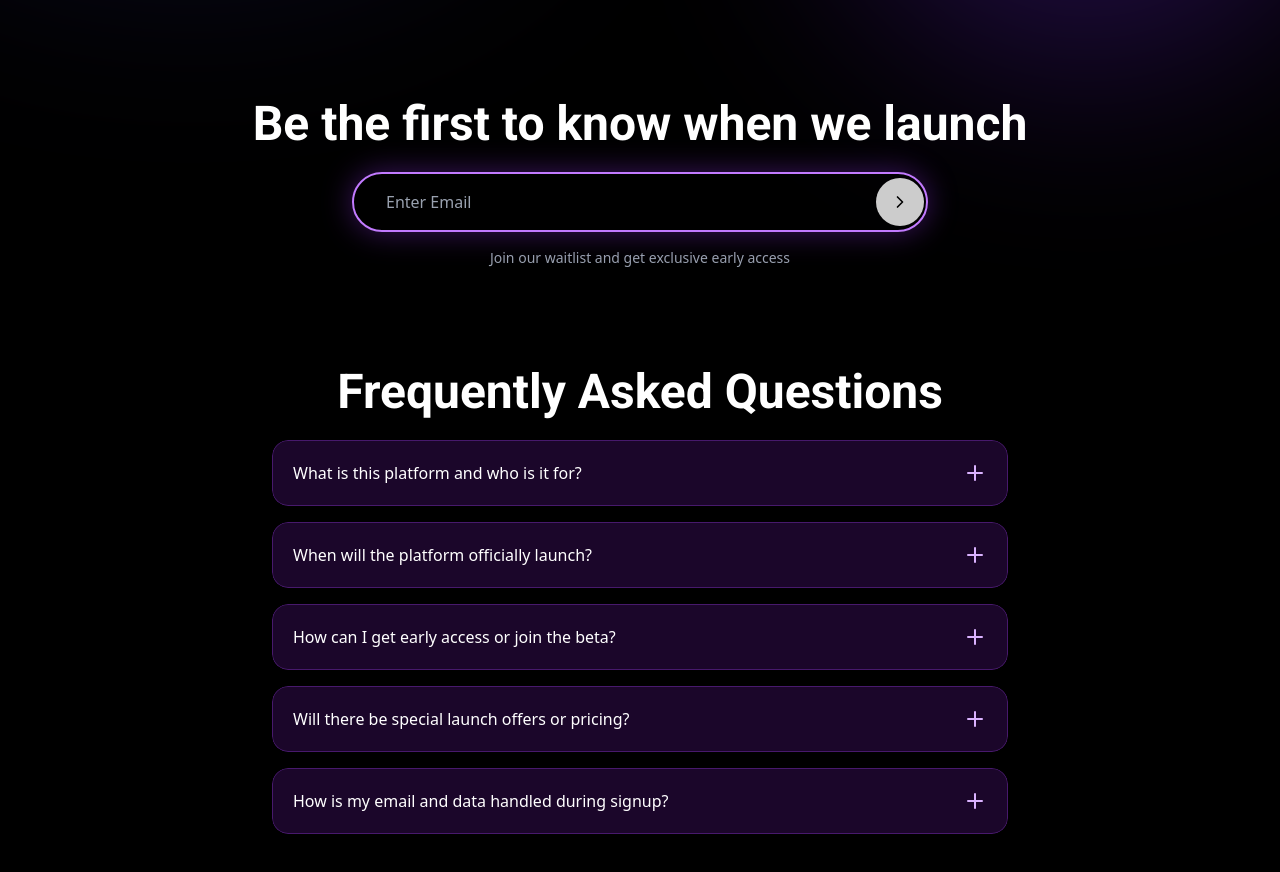
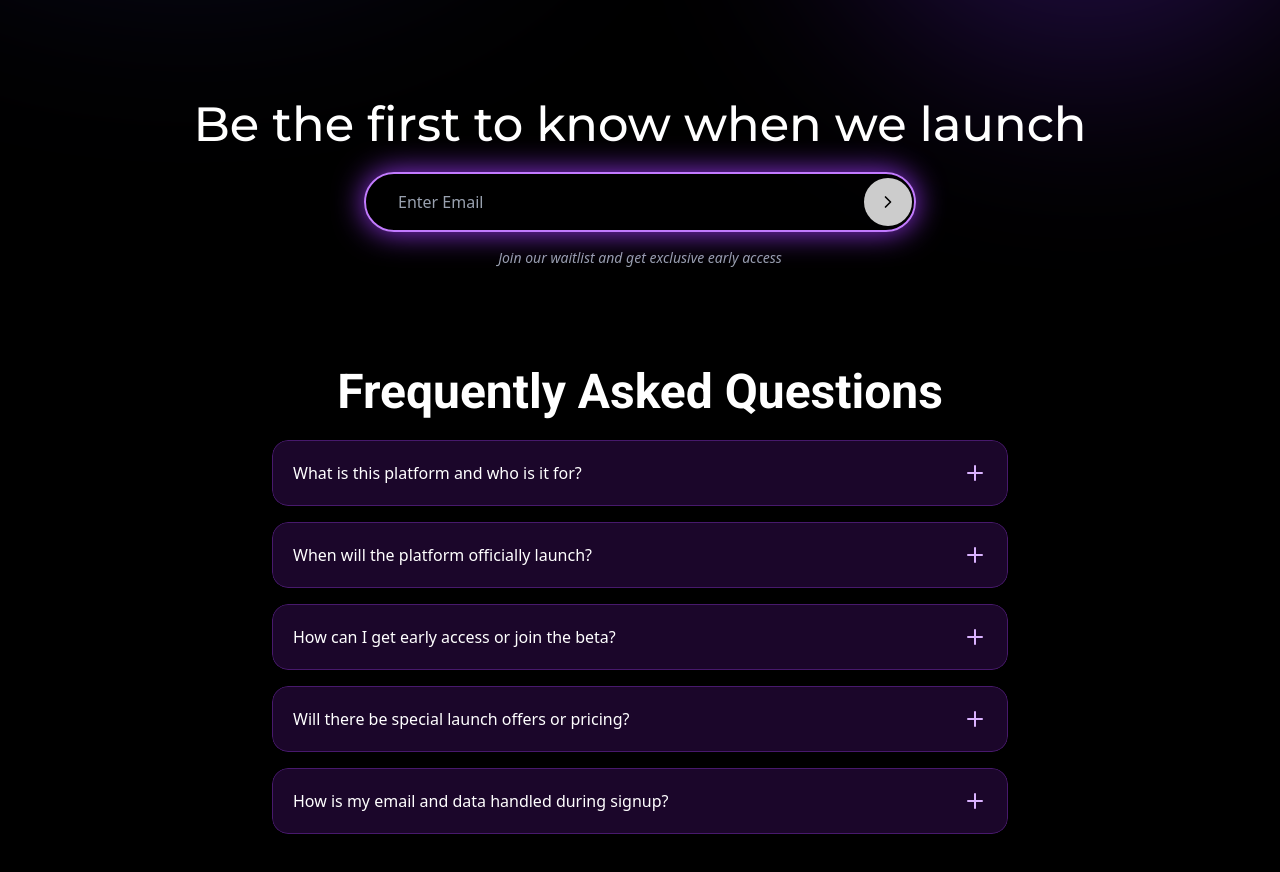
Before and after one commit to udayrshankar/Coming-Soon, a React (Vite) app: page / in a window 1280 px wide. Shown: the part 1584-2456 px from the top of the page. Built offline with nearby package versions, Linux system fonts and the light colour scheme; a web font is replaced by a local one.

Commit message:
Update EmailSignup.tsx

```diff
--- a/src/components/EmailSignup.tsx
+++ b/src/components/EmailSignup.tsx
@@ -5,10 +5,13 @@ import { ChevronRight, CheckCircle2, XCircle } from "lucide-react";
 export function EmailSignup() {
   const [email, setEmail] = useState("");
   const [isFocused, setIsFocused] = useState(false);
-  const [status, setStatus] = useState<"idle" | "loading" | "success" | "error">("idle");
+  const [status, setStatus] = useState<
+    "idle" | "loading" | "success" | "error"
+  >("idle");
 
   // Replace with your Google Script URL
-  const SCRIPT_URL = "https://script.google.com/macros/s/AKfycbwQEbT9FYODJuX-NfbNWOTZB9ZyjXMY0VOpdyTe3YMs6GJJE8h5fUiE82_vT1poqSE5/exec";
+  const SCRIPT_URL =
+    "https://script.google.com/macros/s/AKfycbwQEbT9FYODJuX-NfbNWOTZB9ZyjXMY0VOpdyTe3YMs6GJJE8h5fUiE82_vT1poqSE5/exec";
 
   const handleSubmit = async (e: React.FormEvent) => {
     e.preventDefault();
@@ -50,7 +53,7 @@ export function EmailSignup() {
       >
         <h2
           className="text-3xl md:text-4xl font-bold lg:text-5xl text-white text-center mb-6 mx-auto max-w-full"
-          style={{ fontFamily: "'Roboto', sans-serif" }}
+          style={{ fontFamily: "'Montserrat', sans-serif", fontWeight: "500" }}
         >
           Be the first to know when we launch
         </h2>
@@ -61,10 +64,10 @@ export function EmailSignup() {
             animate={{
               boxShadow: isFocused
                 ? "0 0 35px rgba(147, 51, 234, 1)"
-                : "0 0 30px rgba(147, 51, 234, 0.4)",
+                : "0 0 30px rgba(147, 51, 234, 1)",
             }}
             transition={{ duration: 0.28 }}
-            className="relative rounded-full"
+            className="relative rounded-full mx-3"
           >
             <input
               type="email"
@@ -101,7 +104,11 @@ export function EmailSignup() {
               {status === "loading" ? (
                 <motion.div
                   animate={{ rotate: 360 }}
-                  transition={{ repeat: Infinity, duration: 0.8, ease: "linear" }}
+                  transition={{
+                    repeat: Infinity,
+                    duration: 0.8,
+                    ease: "linear",
+                  }}
                   className="border-2 border-t-transparent border-purple-600 rounded-full w-5 h-5"
                 />
               ) : (
@@ -117,7 +124,7 @@ export function EmailSignup() {
           whileInView={{ opacity: 1 }}
           viewport={{ once: true }}
           transition={{ duration: 0.8, delay: 0.3 }}
-          className="text-gray-400 text-xs md:text-sm mt-4"
+          className="text-gray-400 italic text-xs md:text-sm mt-4"
         >
           Join our waitlist and get exclusive early access
         </motion.p>
```
